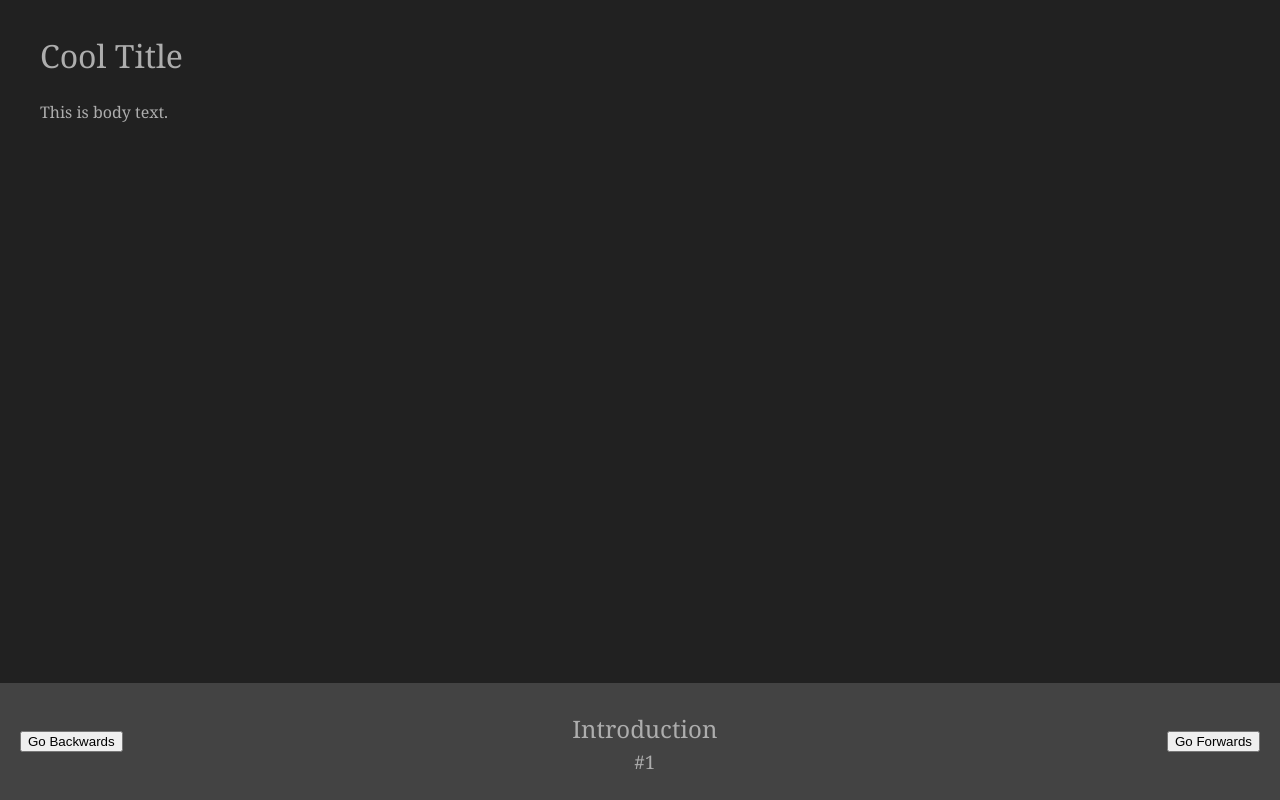
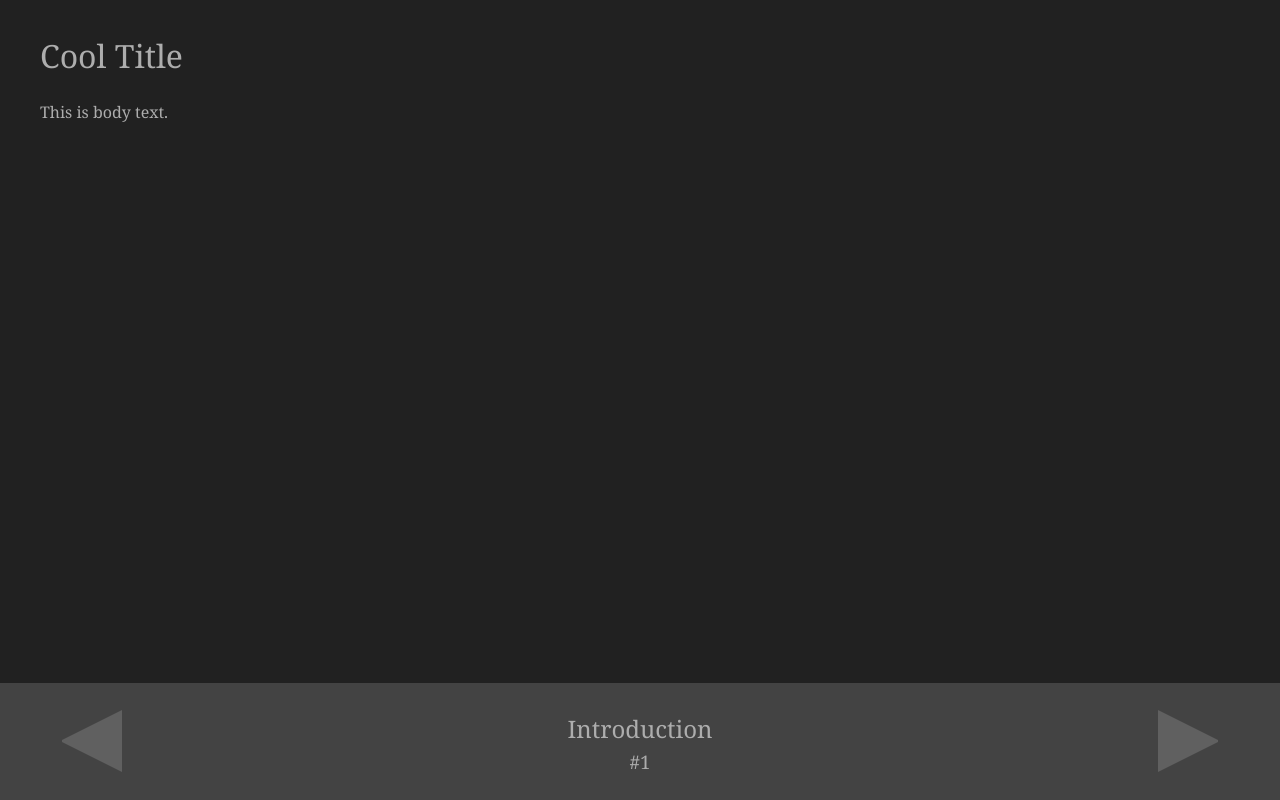
Before and after one commit to PerpsV2/linear-algebra-presentation, a plain HTML site: page html/introduction.html in a window 1280 px wide. Drawn offline with Linux system fonts and the light colour scheme.

Commit message:
Add triangle arrows to change slides

```diff
--- a/html/introduction.html
+++ b/html/introduction.html
@@ -14,14 +14,14 @@
 
         <!-- Footer -->
         <flex-container class="horizontal-align center-align" id="footer">
-            <flex-item><button onclick="incrementSlide(-1)" id="back-button">Go Backwards</button></flex-item>
+            <flex-item><button onclick="incrementSlide(-1)" id="back-button"></button></flex-item>
             <flex-item>
                 <flex-container class="vertical-align center-align" id="slide-information">
                     <flex-item><h2 id="chapter-title">Introduction</h2></flex-item>
                     <flex-item><h3 id="slide-number">#1</h3></flex-item>
                 </flex-container>
             </flex-item>
-            <flex-item><button onclick="incrementSlide(1)" id="forward-button">Go Forwards</button></flex-item>
+            <flex-item><button onclick="incrementSlide(1)" id="forward-button"></button></flex-item>
         </flex-container>
     </body>
 </html>
--- a/styles/style.css
+++ b/styles/style.css
@@ -4,6 +4,9 @@
     --dark-grey: #3A3A3A;
     --mid-grey: #434343;
     --light-grey: #4F4F4F;
+    --button-click-color: #505050;
+    --button-hover-color: #5B5B5B;
+    --button-color: #606060;
     --text-color: #adadad;
 }
 
@@ -134,12 +137,45 @@ flex-item.light-bg {
     background-color: var(--mid-grey);
 }
 
+#footer button {
+    background-color: transparent;
+    border: none;
+    width: 0;
+    height: 0;
+    transition: 0.1s;
+    transform: scale(1, 1);
+}
+
 #footer #back-button {
-    margin-left: 20px;
+    border-top: 30px solid transparent;
+    border-right: 60px solid var(--button-color);
+    border-bottom: 30px solid transparent;
+    margin-left: 50px;
 }
 
 #footer #forward-button {
-    margin-right: 20px;
+    border-top: 30px solid transparent;
+    border-left: 60px solid var(--button-color);
+    border-bottom: 30px solid transparent;
+    margin-right: 50px;
+}
+
+#footer #back-button:hover {
+    border-right: 60px solid var(--button-hover-color);
+    transform: scale(1.1, 1.1);
+}
+
+#footer #forward-button:hover {
+    border-left: 60px solid var(--button-hover-color);
+    transform: scale(1.1, 1.1);
+}
+
+#footer #back-button:active {
+    border-right: 60px solid var(--button-click-color);
+}
+
+#footer #forward-button:active {
+    border-left: 60px solid var(--button-click-color);
 }
 
 /* Slide Information - contains information about the current slide e.g. slide number and chapter title*/
```
